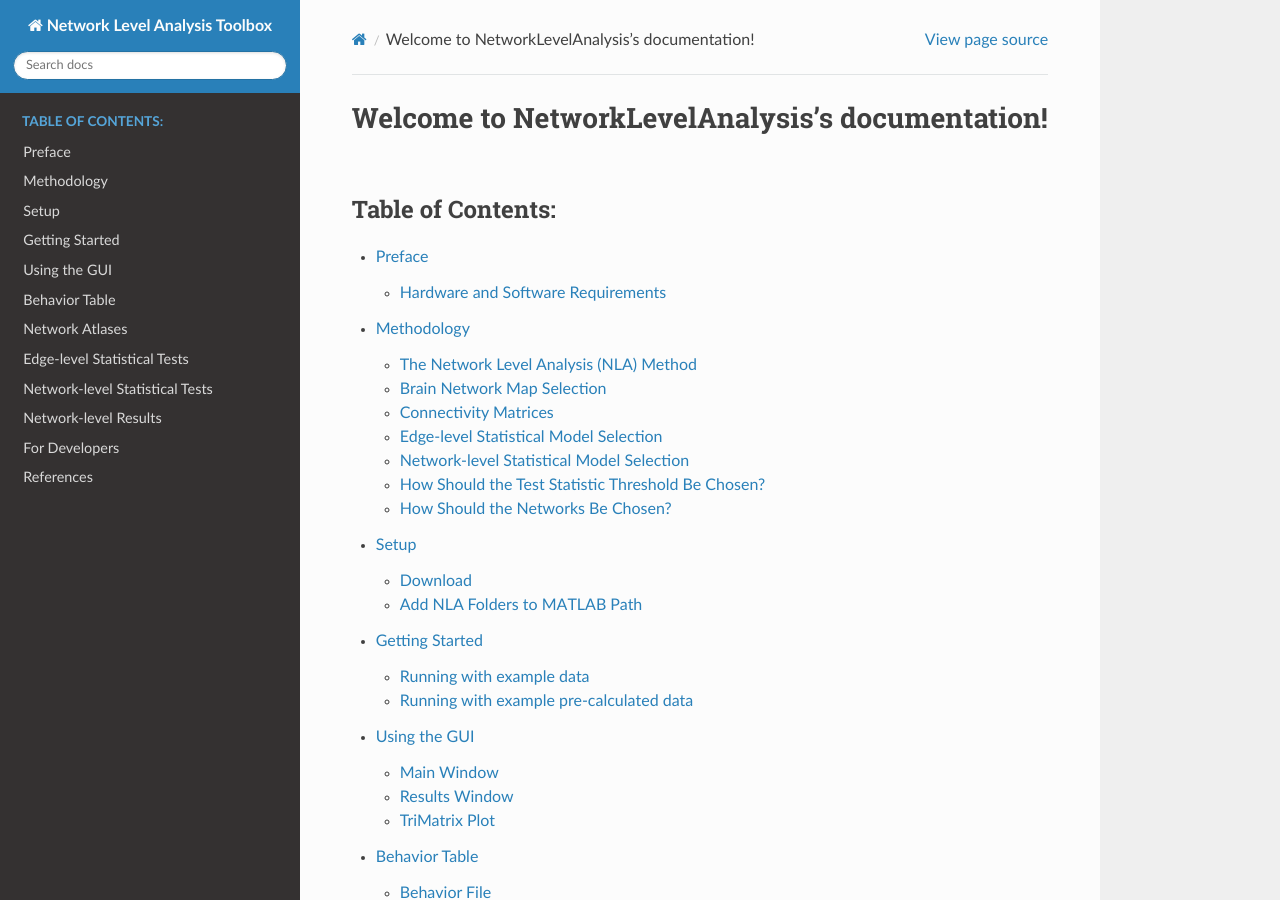
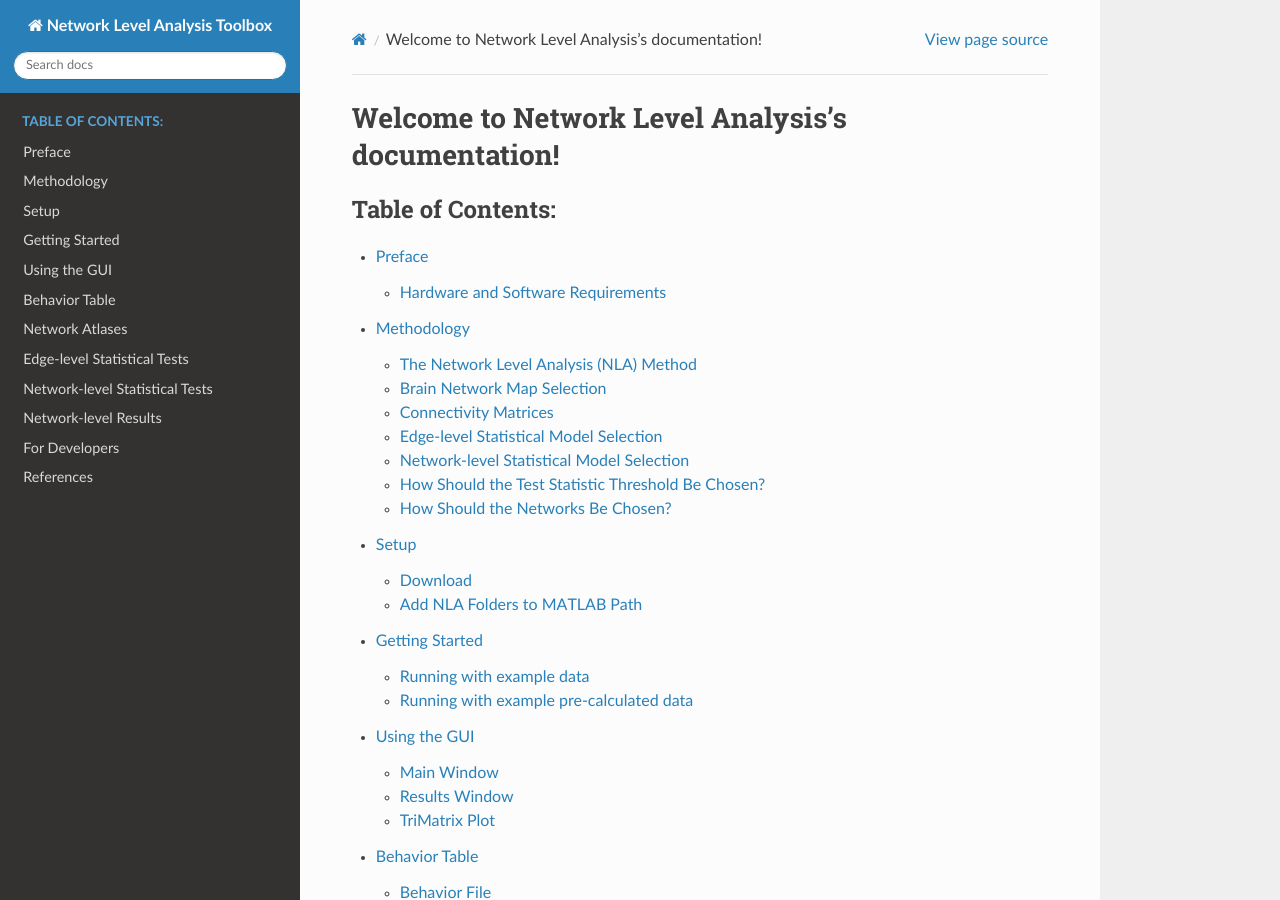
Before and after one commit to WheelockLab/NetworkLevelAnalysis, a Sphinx documentation site: the page built from docs/source/index.rst, in a window 1280 px wide and 900 px high. Built offline with Sphinx 7.4.7 and the Read the Docs theme 3.1.0, drawn with Linux system fonts in a browser that asks for light colours.

Commit message:
fix title

```diff
--- a/docs/source/index.rst
+++ b/docs/source/index.rst
@@ -1,9 +1,9 @@
-.. NetworkLevelAnalysis documentation master file, created by
+.. Network Level Analysis documentation master file, created by
    sphinx-quickstart on Mon Nov 18 13:00:09 2024.
    You can adapt this file completely to your liking, but it should at least
    contain the root `toctree` directive.
 
-Welcome to NetworkLevelAnalysis's documentation!
+Welcome to Network Level Analysis's documentation!
 ================================================
 
 .. toctree::
```
Also changed, not shown: .readthedocs.yaml.
